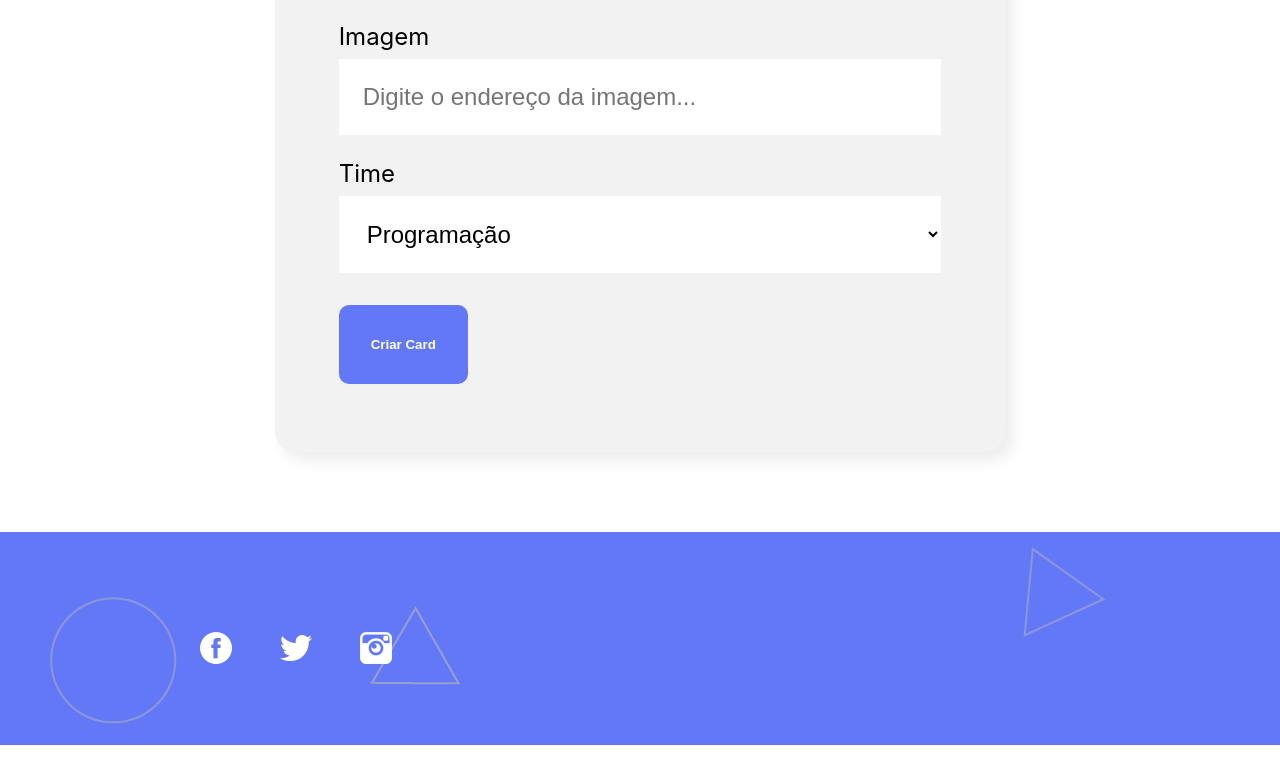
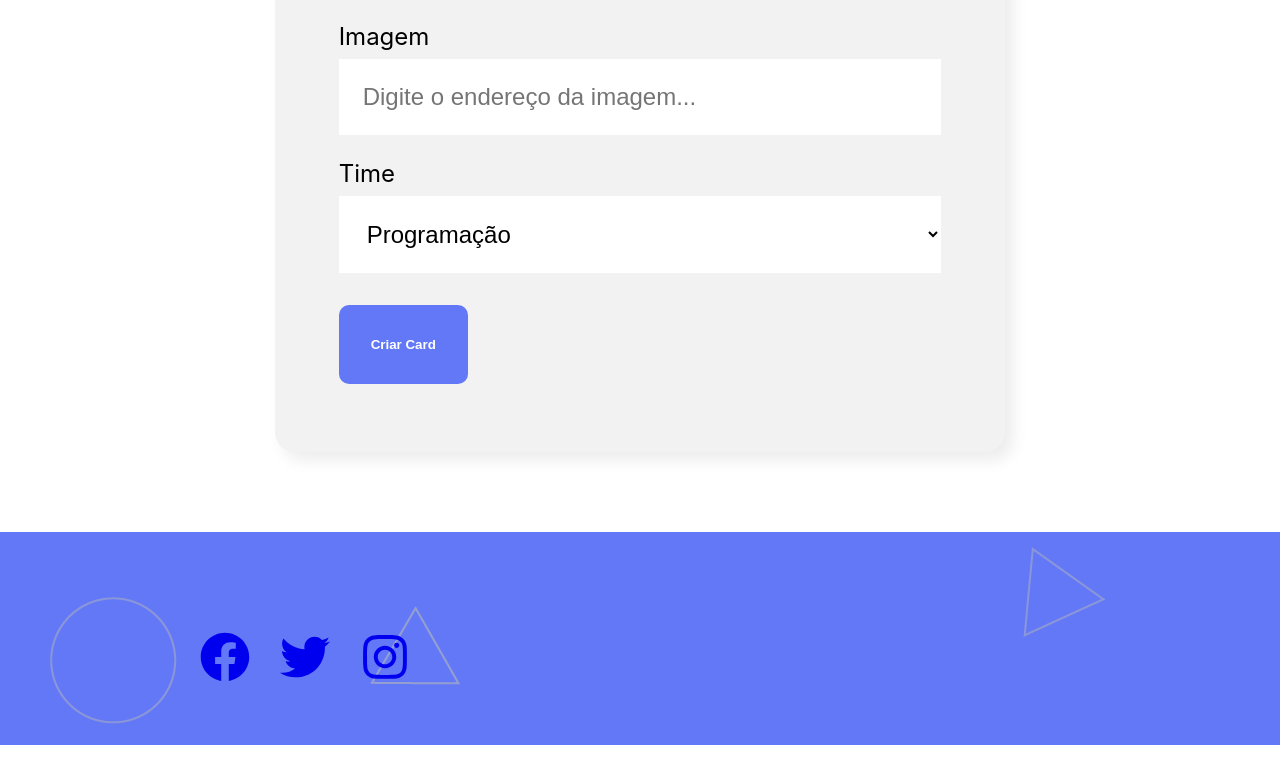
Before and after one commit to torchelsenjennifer/Projeto-Organo-, a React (Create React App) app: page / in a window 1280 px wide. Shown: the part 939-1723 px from the top of the page. Built offline with nearby package versions, Linux system fonts and the light colour scheme.

Commit message:
Atualizando rodape

```diff
--- a/package.json
+++ b/package.json
@@ -8,6 +8,7 @@
     "@testing-library/user-event": "^13.5.0",
     "react": "^18.2.0",
     "react-dom": "^18.2.0",
+    "react-icons": "^4.7.1",
     "react-scripts": "5.0.1",
     "web-vitals": "^2.1.4"
   },
--- a/src/componente/Rodape/Rodape.css
+++ b/src/componente/Rodape/Rodape.css
@@ -6,20 +6,31 @@ background-color: #6278F7;
 background-image: url("../../../public/imagens/fundo.png");
 }
 
-.iconeF img{
+.iconeF{
     position: absolute;
     padding: 100px 200px;
+}
 
-}
-/* .iconeF img:hover {
+/* .iconeF:hover {
     color: #0000;
 } */
-.iconeT img{
+
+.iconeT{
     position: absolute;
     padding: 100px 280px;
 }
 
-.iconeI img{
+.iconeI{
     position: absolute;
     padding: 100px 360px;
 }
+
+.logo{
+    position: absolute;
+    padding: 60px 650px;
+}
+
+.assinatura{
+    position: absolute;
+    padding: 60px 900px;
+}
--- a/src/componente/Rodape/Rodape.js
+++ b/src/componente/Rodape/Rodape.js
@@ -1,25 +1,64 @@
 import './Rodape.css'
+import { FaFacebook, FaTwitter, FaInstagram } from 'react-icons/fa'
+
 
 //COMPONENTE
 export const Rodape = () =>{
 
-    return (
-            <div className='rodape'>
+//     return (
+//             <div className='rodape'>
+//                 <div className='iconeF'>
+//                         {/* <a href='https://pt-br.facebook.com/AluraCursosOnline/'>
+//                                  <img src={process.env.PUBLIC_URL + "/imagens/fb.png"}></img>
+//                         </a> */}
+//                         <img src={process.env.PUBLIC_URL + "/imagens/fb.png"} onClick={()=> window.open("https://pt-br.facebook.com/AluraCursosOnline/")}></img>
+//                         <a href='https://pt-br.facebook.com/AluraCursosOnline/'>
+//                                  <h3>{process.env.PUBLIC_URL + "/imagens/fb.png"}</h3>
+//                         </a>
+//                 </div>
+
+//                 <div className='iconeT'>
+//                         <img src="/imagens/tw.png" alt="logo twitter" />
+//                 </div>
+//                 <div className='iconeI'>
+//                         <img  src="/imagens/ig.png"  alt="logo instagram" />
+//                 </div>
+//             </div>
+
+
+//     )
+
+return(
+
+        <footer className='rodape'>
                 <div className='iconeF'>
                         <a href='https://pt-br.facebook.com/AluraCursosOnline/'>
-                                 <img src={process.env.PUBLIC_URL + "/imagens/fb.png"}></img>
+                                <FaFacebook size={50}/>
                         </a>
                 </div>
                 <div className='iconeT'>
-                        <img src="/imagens/tw.png" alt="logo twitter" />
+                        <a href='https://twitter.com/AluraOnline'>
+                                <FaTwitter size={50}/>
+                        </a>
                 </div>
                 <div className='iconeI'>
-                        <img  src="/imagens/ig.png"  alt="logo instagram" />
+                        <a href='https://www.instagram.com/aluraonline/'>
+                                <FaInstagram size={50}/>
+                        </a>
                 </div>
-            </div>
+{/*
+                <div className='logo'>
+                        <img src={process.env.PUBLIC_URL + "/imagens/logo.png"}></img>
+                </div>
 
 
-    )
+                <h3 className='assinatura'>Desenvolvido por alura.</h3> */}
+
+
+
+
+        </footer>
+)
 
 }
 
```
Also changed, not shown: 1 other file (tests, documents, lock files or other folders).
